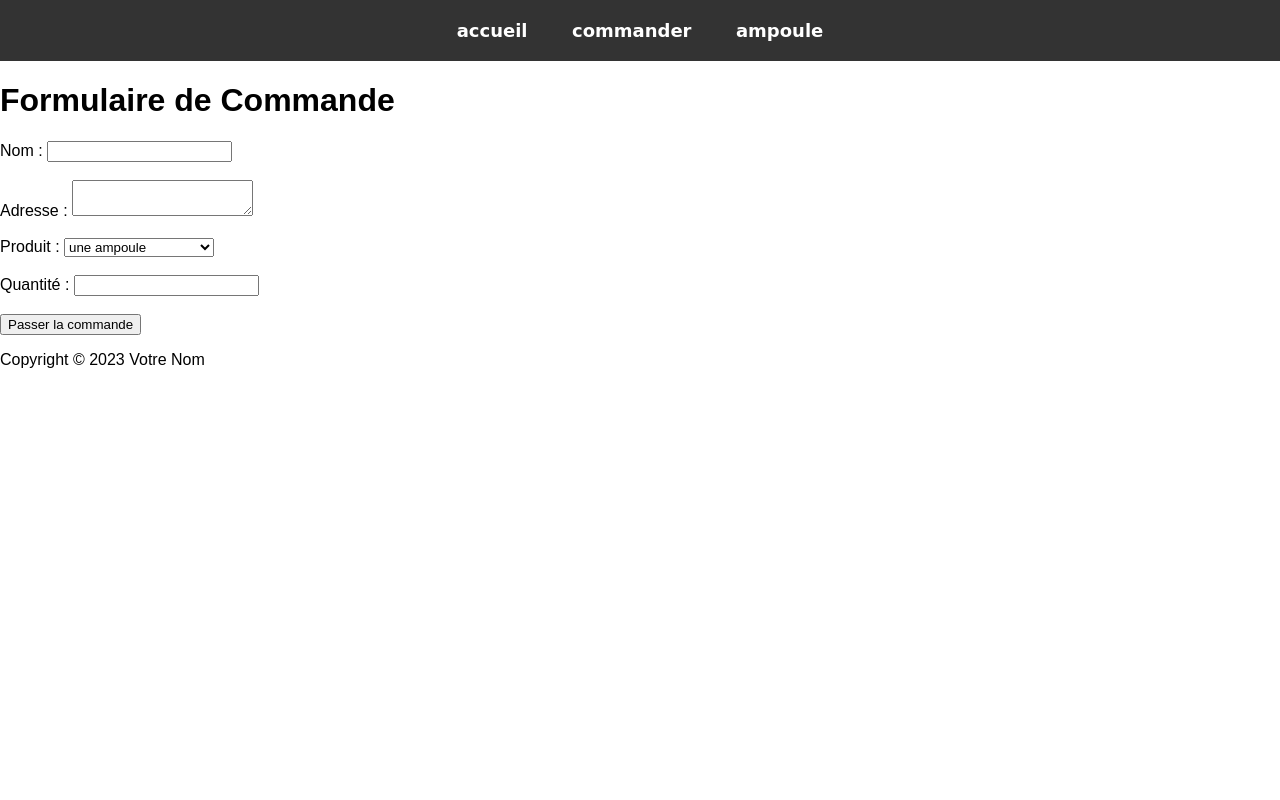
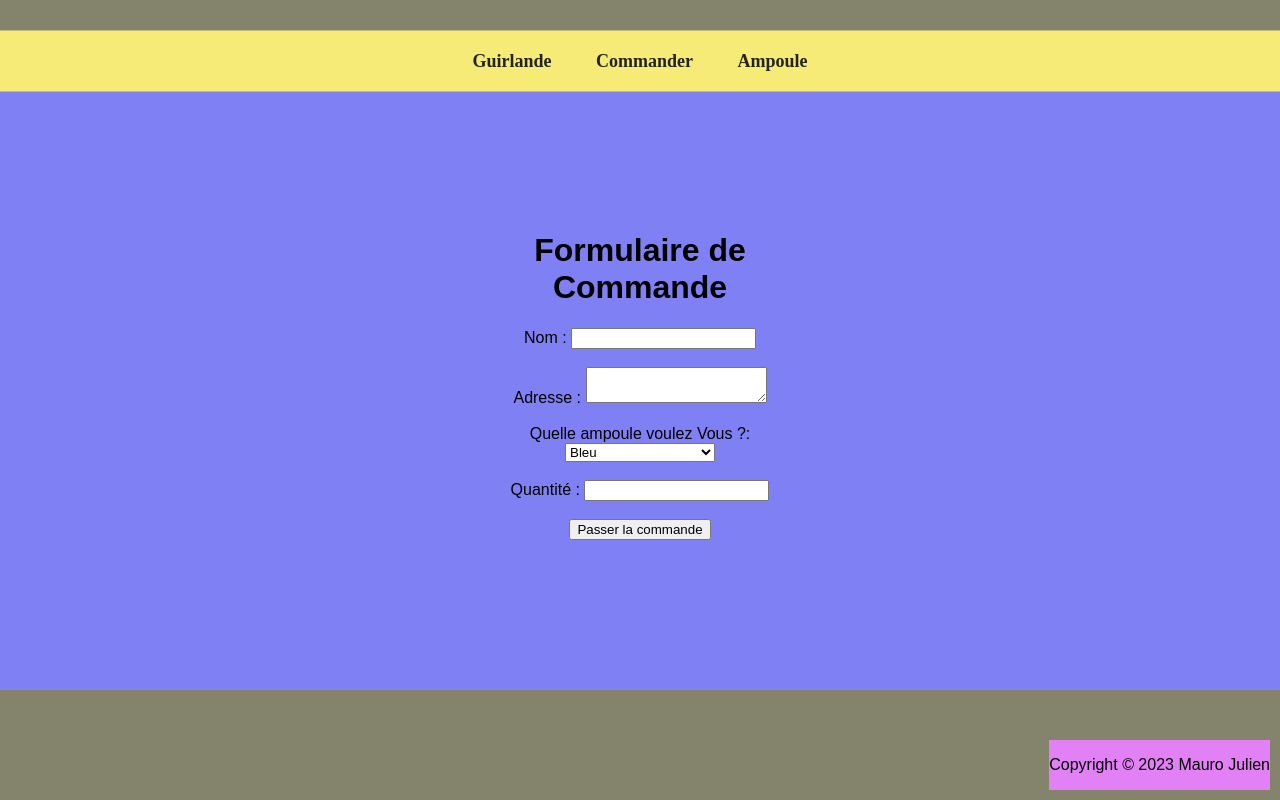
Before and after one commit to Juummo/guirlande, a plain HTML site: page commander.html in a window 1280 px wide. Drawn offline with Linux system fonts and the light colour scheme.

Commit message:
alignement "main"

```diff
--- a/commander.html
+++ b/commander.html
@@ -4,7 +4,7 @@
         <meta charset="UTF-8">
         <meta name="viewport" content="width=device-width, initial-scale=1.0">
         <link rel="stylesheet" type="text/css" href="style.css">
-        <title>commander</title>
+        <title>Commander</title>
         <style>
             /* Style de base pour le menu */
             ul {
@@ -30,14 +30,15 @@
         <header>
             <nav>
                 <ul>
-                    <li><a href="index.html">accueil</a></li>
-                    <li><a href="commander.html">commander</a></li>
-                    <li><a href="ampoule.html">ampoule</a></li>
+                    <li><a href="index.html">Guirlande</a></li>
+                    <li><a href="commander.html">Commander</a></li>
+                    <li><a href="ampoule.html">Ampoule</a></li>
 
                 </ul>
             </nav>
         </header>
         <main>
+            <div class="form-container">
             <h1>Formulaire de Commande</h1>
             <form action="traitement-commande.php" method="post">
                 <label for="nom">Nom :</label>
@@ -46,13 +47,14 @@
                 <label for="adresse">Adresse :</label>
                 <textarea id="adresse" name="adresse" required></textarea><br><br>
 
-                <label for="produit">Produit :</label>
+                <label for="produit">Quelle ampoule voulez Vous ?:</label>
                 <select id="produit" name="produit">
-                    <option value="produit1">une ampoule</option>
-                    <option value="produit2">deux ampoules</option>
-                    <option value="produit3">trois ampoules</option>
-                    <option value="produit1">quatres ampoules</option>
-                    <option value="produit2">cinq ampoules</option>
+                    <option value="produit1">Bleu</option>
+                    <option value="produit2">Jaune</option>
+                    <option value="produit3">Orange</option>
+                    <option value="produit1">Rouge</option>
+                    <option value="produit2">Vert</option>
+                    <option value="produit2">Violet</option>
                     <option value="produit3">guirlande 6 ampoules</option>
                 </select><br><br>
 
@@ -61,9 +63,10 @@
 
                 <input type="submit" value="Passer la commande">
             </form>
+        </div>
         </main>
         <footer>
-            <p>Copyright &copy; 2023 Votre Nom</p>
+            <p>Copyright &copy; 2023 Mauro Julien</p>
         </footer>
     </body>
     </html>
--- a/style.css
+++ b/style.css
@@ -1,13 +1,45 @@
+.ampoule {
+    width: 30px;
+    height: 30px;
+    background-color: gray;
+    border-radius: 50%;
+    margin: 5px;
+    display: inline-block;
+    transition: background-color 0.3s;
+    }
+
+/* Style pour les ampoules allumées */
+.ampoule:hover {
+    background-color: rgb(30, 255, 0);
+}
+
 body {
+    background-color: rgb(132, 132, 108);
     margin: 0;
     padding: 0;
     font-family: Arial, sans-serif;
 }
 
 header {
-    background-color: #333;
+    background-color: #f6eb76;
     text-align: center;
-    padding: 20px 0;
+    padding: 20px;
+    transform: translateY(50%); /* Commence par la position d'origine */
+}
+
+main {
+    background-color: rgb(128, 128, 245);
+    text-align: center;
+    padding: 150px;
+    transform: translateY();
+}
+
+footer {
+    background-color: rgb(226, 128, 245);
+    text-align: center;
+    padding: 0%;
+    position: absolute; bottom: 10px;right: 10px;
+    transform: translateY(0);
 }
 
 nav ul {
@@ -23,14 +55,20 @@ nav ul li {
 
 nav ul li a {
     text-decoration: none;
-    color: #fff;
+    color: #232323;
     font-weight: bold;
     font-size: 18px;
 }
 
 /* Utilisation d'une police de script personnalisée */
 nav ul li a {
-    font-family: 'NomDeVotrePolice', cursive;
+    font-family: 'NomDeVotrePolice', adelia;
 }
 
 /* Personnalisez davantage votre police de caractères ici */
+
+/* Ajoutez des styles pour les transitions ici */
+.form-container {
+    width: 300px;
+    margin: 0 auto;
+}
```
Also changed, not shown: ampoule.html (+7 -18 lines), index.html (+7 -18 lines), 1 other file.
